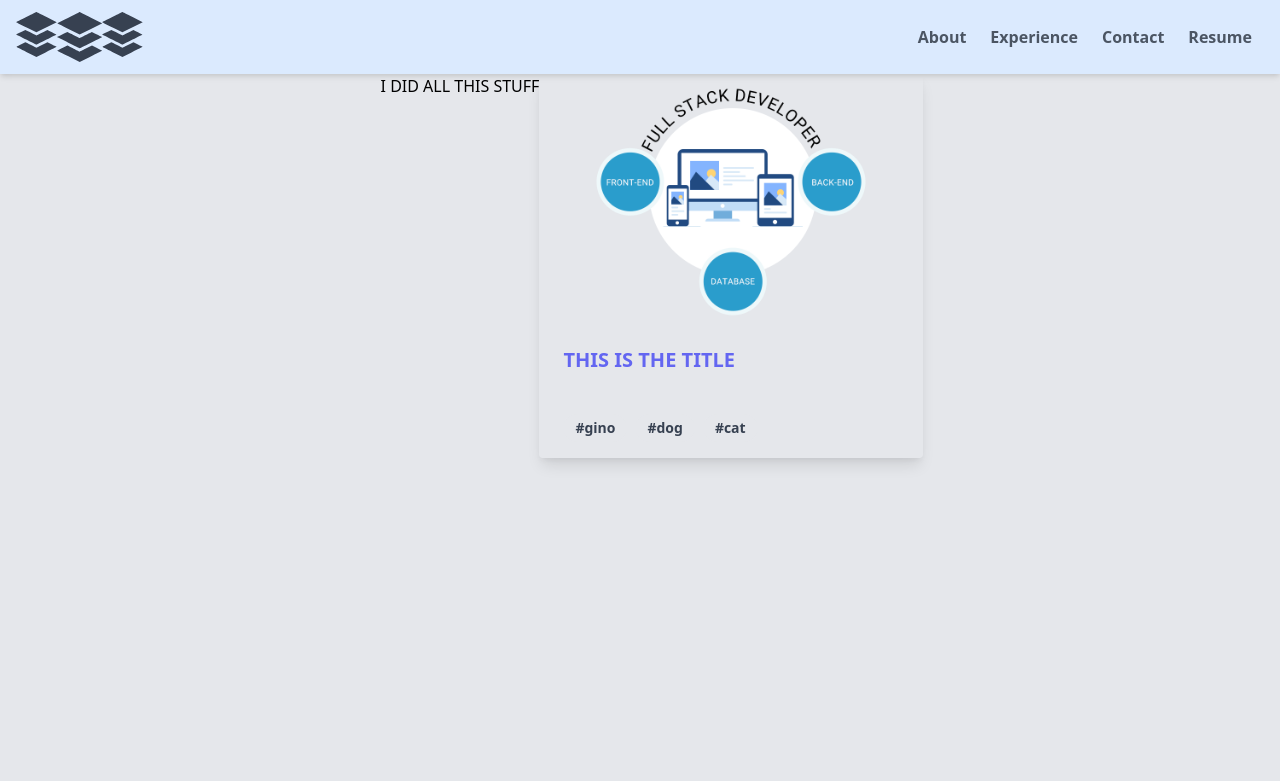
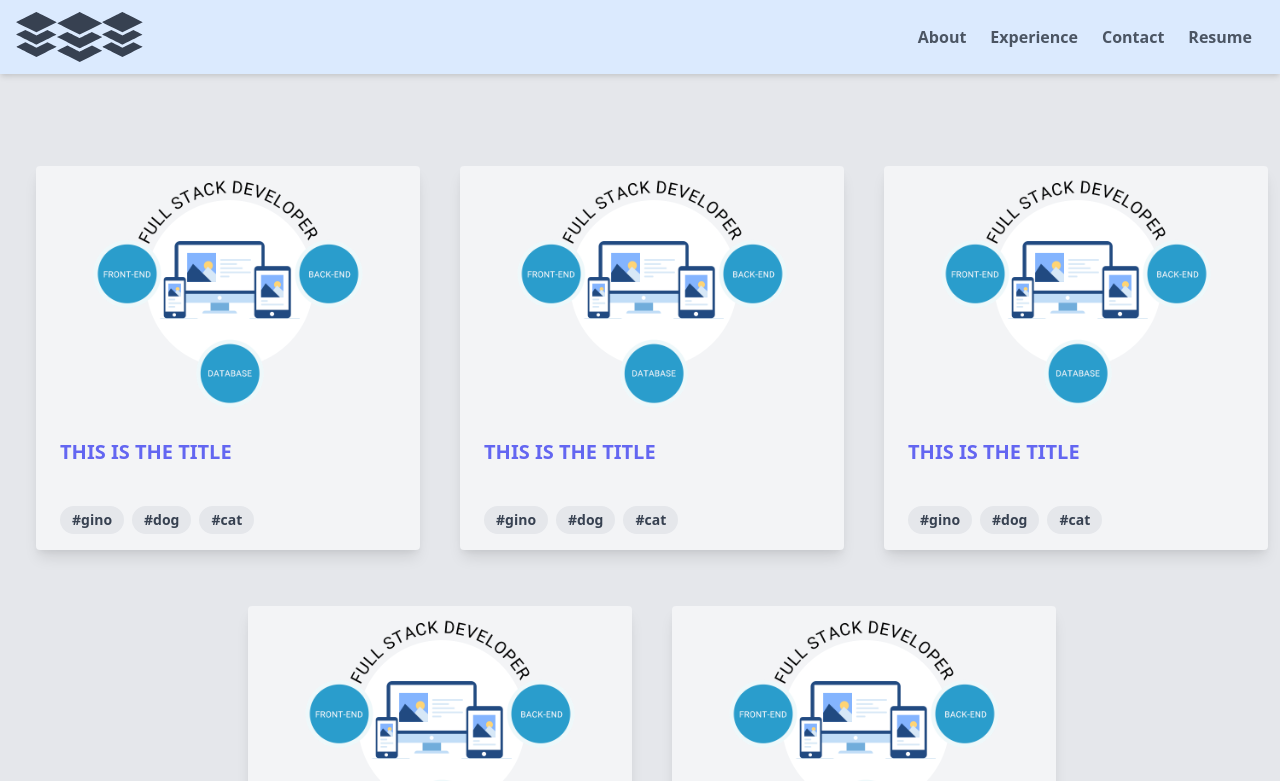
Before and after one commit to EugenioAntonioBonanno/portfolio, a React (Create React App) app: page /experience in a window 1280 px wide. Shown: the top 781 px of the page. Built offline with nearby package versions, Linux system fonts and the light colour scheme.

Commit message:
adjust card styles and set up experience page to display them in a reactive manner

```diff
--- a/src/components/ImageCard.js
+++ b/src/components/ImageCard.js
@@ -2,7 +2,7 @@ import React from 'react';
 
 const ImageCard = (props) => {
   return (
-    <div className="max-w-sm rounded overflow-hidden shadow-lg">
+    <div className="max-w-sm my-7 mx-5 bg-gray-100 rounded overflow-hidden shadow-lg">
       <img src={props.img} alt='of project'></img>
       <div className="px-6 py-4">
         <div className="font-bold text-indigo-500 text-xl mb-2">
--- a/src/components/pages/Experience.js
+++ b/src/components/pages/Experience.js
@@ -6,8 +6,7 @@ import hireFullstackImage from '../../assets/hire-fullstack-image.png';
 
 const Experience = () => {
   return (
-    <div className='flex w-full justify-center mx-3'>
-      <h1>I DID ALL THIS STUFF</h1>
+    <div className='flex flex-wrap w-full mt-16 justify-center mx-3'>
       <ImageCard
         img = {hireFullstackImage}
         title = 'THIS IS THE TITLE'
@@ -15,6 +14,33 @@ const Experience = () => {
         tags={['gino', 'dog', 'cat']}
       />
 
+      <ImageCard
+        img = {hireFullstackImage}
+        title = 'THIS IS THE TITLE'
+        writeup='This is the write up'
+        tags={['gino', 'dog', 'cat']}
+      />
+
+      <ImageCard
+        img = {hireFullstackImage}
+        title = 'THIS IS THE TITLE'
+        writeup='This is the write up'
+        tags={['gino', 'dog', 'cat']}
+      />
+
+      <ImageCard
+        img = {hireFullstackImage}
+        title = 'THIS IS THE TITLE'
+        writeup='This is the write up'
+        tags={['gino', 'dog', 'cat']}
+      />
+
+      <ImageCard
+        img = {hireFullstackImage}
+        title = 'THIS IS THE TITLE'
+        writeup='This is the write up'
+        tags={['gino', 'dog', 'cat']}
+      />
     </div>
   )
 };
```
Also changed, not shown: 1 other file (tests, documents, lock files or other folders).
